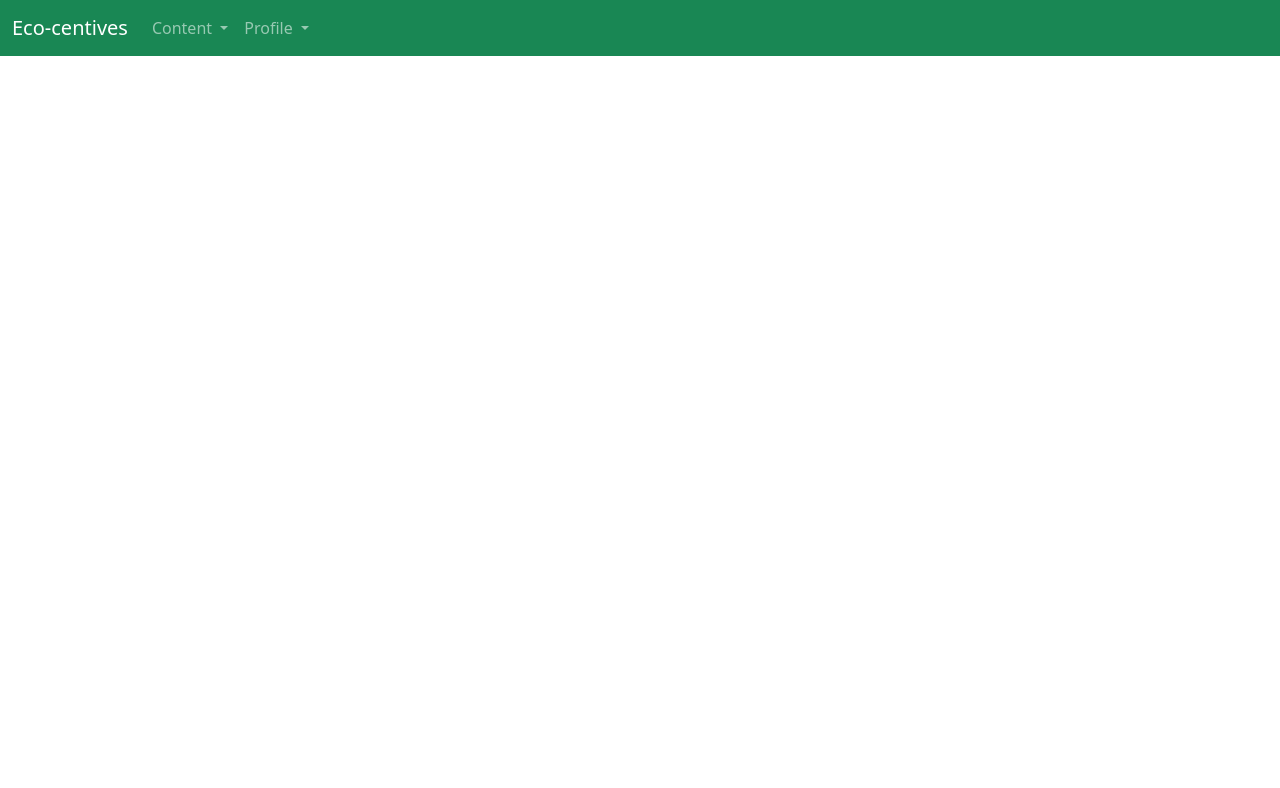
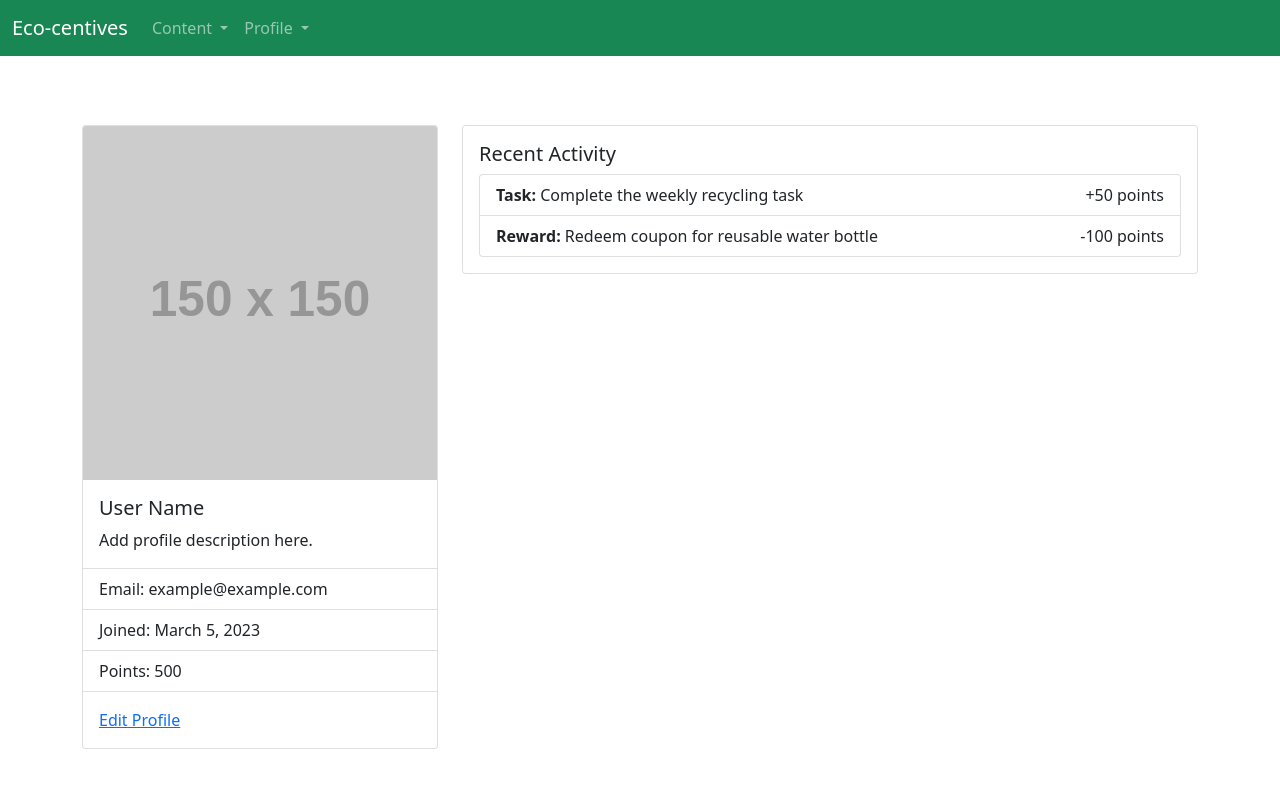
Before and after one commit to gdcho/ecocentives, a website: page app/html/profile.html in a window 1280 px wide. Drawn offline with nearby package versions, Linux system fonts and the light colour scheme; placeholder pictures from the web are drawn by us.

Commit message:
Updated a few files - Gin

```diff
--- a/app/html/profile.html
+++ b/app/html/profile.html
@@ -44,8 +44,7 @@
     <!-------------------------------------------->
   </head>
 
-  <body>
-
+  <body style="margin-top: 125px">
     <!-- Navbar starts here -->
     <nav class="navbar navbar-expand-md navbar-dark fixed-top bg-success">
       <div class="container-fluid">
@@ -79,9 +78,7 @@
                 aria-labelledby="navbarDropdownMenuLink"
               >
                 <li>
-                  <a class="dropdown-item" href="tasks.html"
-                    >Tasks List</a
-                  >
+                  <a class="dropdown-item" href="tasks.html">Tasks List</a>
                 </li>
                 <li><a class="dropdown-item" href="#">Rewards List</a></li>
                 <li>
@@ -102,8 +99,12 @@
                 Profile
               </a>
               <ul class="dropdown-menu" aria-labelledby="navbarDropdown">
-                <li><a class="dropdown-item" href="profile.html">My Profile</a></li>
-                <li><a class="dropdown-item" href="settings.html">Settings</a></li>
+                <li>
+                  <a class="dropdown-item" href="profile.html">My Profile</a>
+                </li>
+                <li>
+                  <a class="dropdown-item" href="settings.html">Settings</a>
+                </li>
                 <li><hr class="dropdown-divider" /></li>
                 <li><a class="dropdown-item" href="signOut.html">Logout</a></li>
               </ul>
@@ -113,6 +114,53 @@
       </div>
     </nav>
 
+    <div class="container mt-5">
+      <div class="row">
+        <div class="col-md-4">
+          <div class="card">
+            <img
+              src="https://via.placeholder.com/150"
+              class="card-img-top"
+              alt="..."
+            />
+            <div class="card-body">
+              <h5 class="card-title">User Name</h5>
+              <p class="card-text">
+                Add profile description here.
+              </p>
+            </div>
+            <ul class="list-group list-group-flush">
+              <li class="list-group-item">Email: example@example.com</li>
+              <li class="list-group-item">Joined: March 5, 2023</li>
+              <li class="list-group-item">Points: 500</li>
+            </ul>
+            <div class="card-body">
+              <a href="#" class="card-link">Edit Profile</a>
+            </div>
+          </div>
+        </div>
+        <div class="col-md-8">
+          <div class="card">
+            <div class="card-body">
+              <h5 class="card-title">Recent Activity</h5>
+              <ul class="list-group">
+                <li class="list-group-item">
+                  <span class="fw-bold">Task:</span> Complete the weekly
+                  recycling task
+                  <span class="float-end">+50 points</span>
+                </li>
+                <li class="list-group-item">
+                  <span class="fw-bold">Reward:</span> Redeem coupon for
+                  reusable water bottle
+                  <span class="float-end">-100 points</span>
+                </li>
+              </ul>
+            </div>
+          </div>
+        </div>
+      </div>
+    </div>
+
     <!---------------------------------------------->
     <!-- Your own JavaScript functions go here    -->
     <!---------------------------------------------->
```
Also changed, not shown: app/html/main.html (+1 -1 lines), app/html/redemption.html (+1 -1 lines), app/html/rewards.html (+7 -7 lines), node.js (+24 -12 lines), public/css/redemption.css (renamed from public/css/reservation.css), public/css/rewards.css (renamed from public/css/reward.css).
